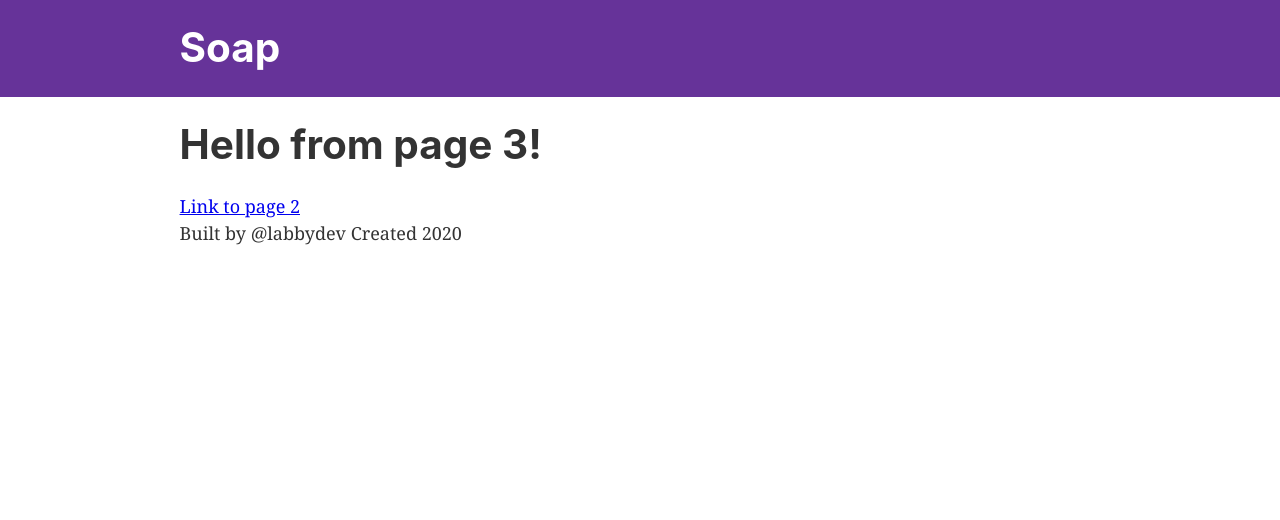
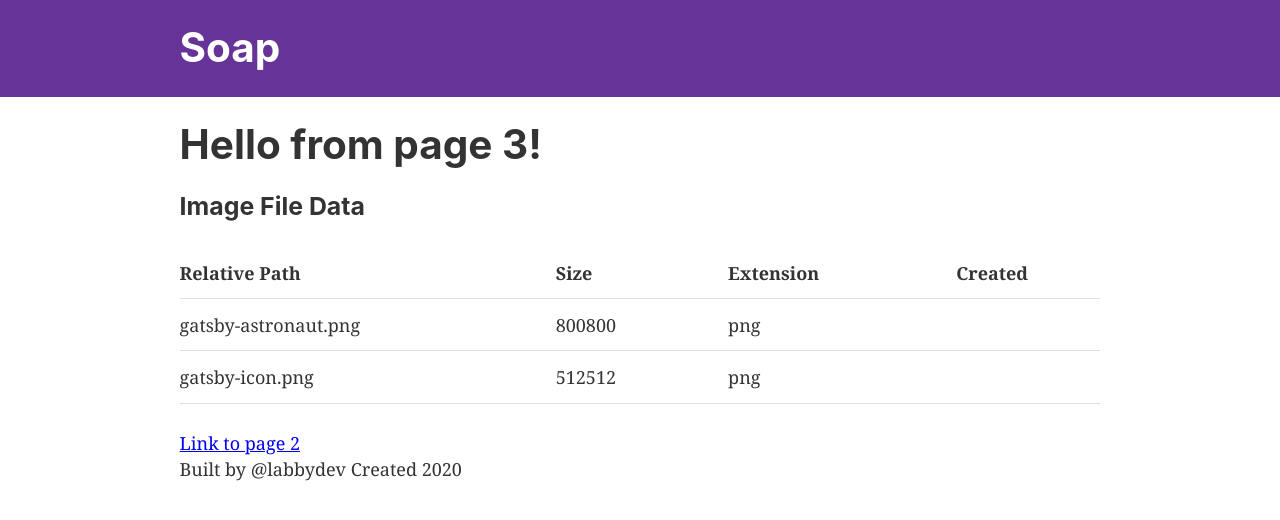
Before and after one commit to labbydev/soap, a Gatsby site: page /posts/page-3 in a window 1280 px wide. Built offline with nearby package versions, Linux system fonts and the light colour scheme; Gatsby itself is replaced by a stand-in of ours.

Commit message:
get a table of data.

```diff
--- a/src/pages/posts/page-3.js
+++ b/src/pages/posts/page-3.js
@@ -1,11 +1,52 @@
 import React from "react";
-import { Link } from "gatsby";
+import { graphql, StaticQuery, Link } from "gatsby";
 
 import Layout from "../../components/layout";
+
+const getImageData = graphql`
+  {
+    allFile {
+      edges {
+        node {
+          relativePath
+          size
+          extension
+          birthTime
+        }
+      }
+    }
+  }
+ `
 
 export default () => (
     <Layout>
         <h1>Hello from page 3!</h1>
+        <h3>Image File Data</h3>
+        <StaticQuery
+            query={getImageData}
+            render={data => (
+                <table>
+                    <thead>
+                        <tr>
+                            <th>Relative Path</th>
+                            <th>Size</th>
+                            <th>Extension</th>
+                            <th>Created</th>
+                        </tr>
+                    </thead>
+                    <tbody>
+                    {data.allFile.edges.map(({ node }, index) => (
+                        <tr key={index}>
+                            <td>{node.relativePath}</td>
+                            <td>{node.size}</td>
+                            <td>{node.extension}</td>
+                            <td>{node.birthTime}</td>
+                        </tr>
+                        ))}
+                    </tbody>
+                </table>
+            )}
+        />
         <Link to={"/page-2"}>Link to page 2</Link>
     </Layout>
 )
```
